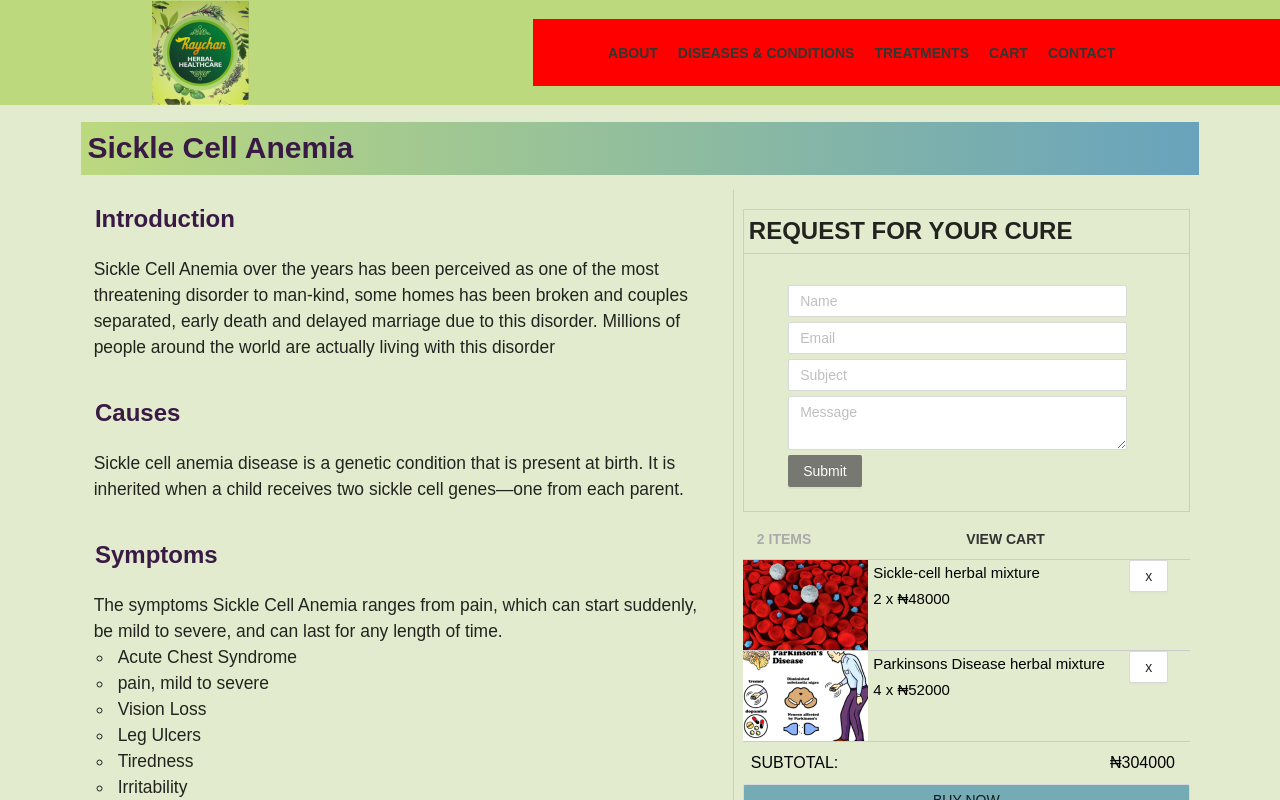
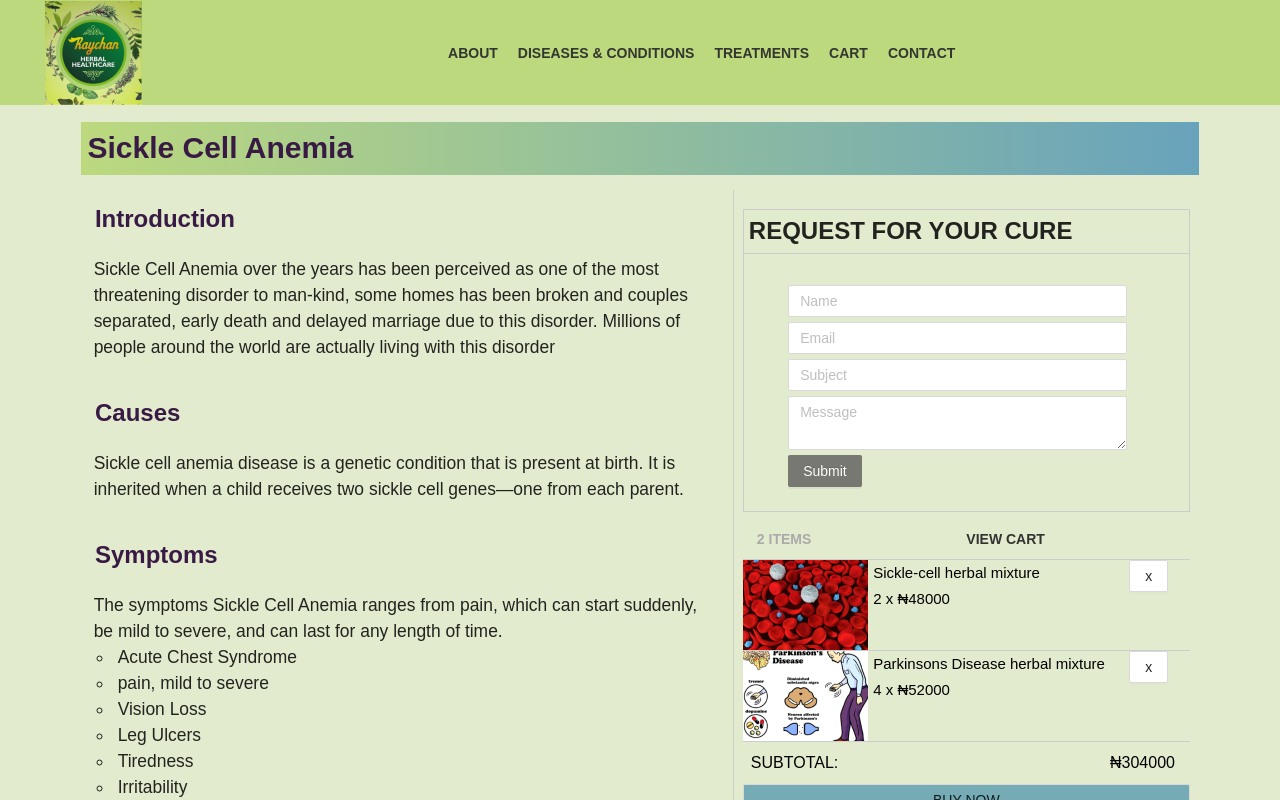
Before and after one commit to damigreen/raychan-frontend, a React (Create React App) app: page /sickle-cell in a window 1280 px wide. Shown: the top 800 px of the page. Built offline with nearby package versions, Linux system fonts and the light colour scheme.

Commit message:
changed column size for tabs

```diff
--- a/src/components/tabs/TabBar.jsx
+++ b/src/components/tabs/TabBar.jsx
@@ -17,16 +17,27 @@ const TabBar = (props) => {
   * Put the logo image in front of the nav-bar
   * Fix the height of the navigation items on hover/*
   * Reset the color of .nav-icon
+  *
+  *
+  *
+  {
+  xs: '480px',
+  sm: '576px',
+  md: '768px',
+  lg: '992px',
+  xl: '1200px',
+  xxl: '1600px',
+  }
   */
 
   return(
-    <div className="nav-wrap">
     <Row id="menu" className="flex-row">
       <div>
-        <Col span={6} className="nav-icon">
-            <Link to="/"><img alt="Navigation Logo" src={navLogo} /></Link>
+        <Col span={6} md={2} className="nav-icon">
+            <Link to="/"><img className="nav-icon-img" alt="Navigation Logo" src={navLogo} /></Link>
         </Col>
-        <Col span={12} md={14} className="nav-col">
+
+        <Col span={12} md={20} className="nav-col">
             <Menu className="menu-bar" mode="horizontal">
                 <SubMenu id="submenu" icon title="ABOUT">
                     <Menu.Item key="rayckan">
@@ -78,7 +89,6 @@ const TabBar = (props) => {
       </div>
 
       </Row>
-    </div>
   )
 
 }
--- a/src/components/tabs/Tabs.scss
+++ b/src/components/tabs/Tabs.scss
@@ -41,7 +41,6 @@
   // margin: auto;
   margin-left: 40px;
   width:100%;
-  color: red;
 }
 
 #menu .nav-icon h2 {
@@ -64,15 +63,20 @@
 }
 
 #memu .nav-icon p {
-  color: red;
+  // color: red;
   align-self: center;
   justify-self: self-end;
+}
+
+#menu .nav-icon-img {
+  width: 100%;
+  height: auto
 }
 
 #menu .nav-col {
   margin:0;
   background-color: inherit;
-  background-color: red;
+  // background-color: red;
 }
 
 #menu .nav-col .menu-bar {
```
